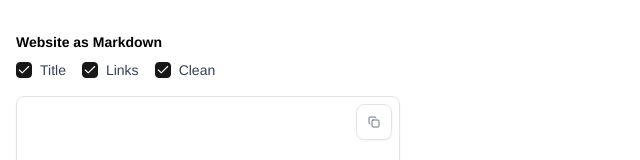
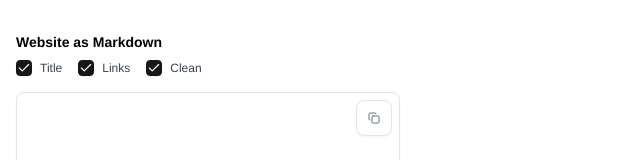
Before and after one commit to Artmann/website-to-markdown-chrome, a React (Vite) app: page / in a window 1280 px wide. Shown: the top 160 px of the page, without its empty margins (0-640 px from the left). Built offline with nearby package versions, Linux system fonts and the light colour scheme; no server answers.

Commit message:
feat: Reduce the checkbox sizes.

```diff
--- a/src/app.tsx
+++ b/src/app.tsx
@@ -114,7 +114,7 @@ export function App(): ReactElement {
         </h2>
 
         <div className="flex gap-4 items-center">
-          <div className="text-sm flex items-center gap-2">
+          <div className="text-xs flex items-center gap-2">
             <Checkbox
               checked={includeTitle}
               id="title"
@@ -125,7 +125,7 @@ export function App(): ReactElement {
             <label htmlFor="title">Title</label>
           </div>
 
-          <div className="text-sm flex items-center gap-2">
+          <div className="text-xs flex items-center gap-2">
             <Checkbox
               checked={includeLinks}
               id="links"
@@ -136,7 +136,7 @@ export function App(): ReactElement {
             <label htmlFor="links">Links</label>
           </div>
 
-          <div className="text-sm flex items-center gap-2">
+          <div className="text-xs flex items-center gap-2">
             <Checkbox
               checked={cleanContent}
               id="clean"
```
